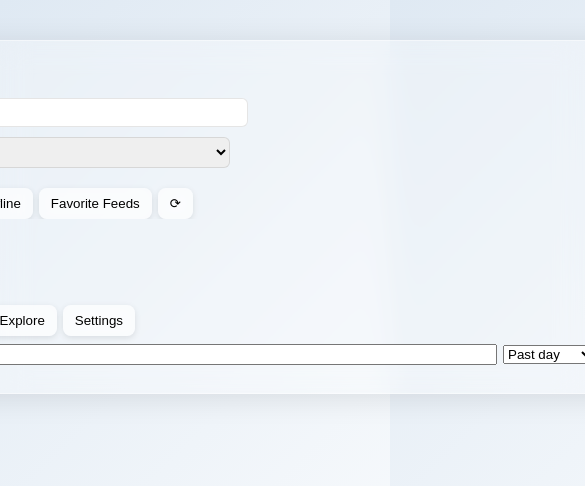
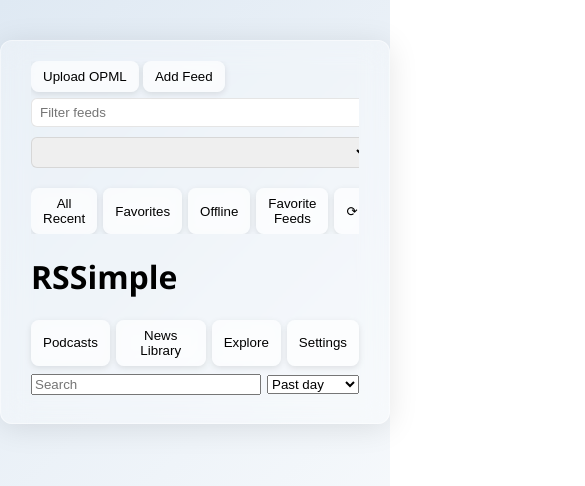
Before and after one commit to JSuttHoops/RSSimple, an Electron app: page index.html in a window 390 px wide. Shown: the top 486 px of the page, 585 px wide, since content can reach past the window. Drawn offline with Linux system fonts and the light colour scheme; no server answers.

Commit message:
fix: restore sidebar button visibility and layout

```diff
--- a/index.html
+++ b/index.html
@@ -30,8 +30,9 @@
         border: 1px solid rgba(255, 255, 255, 0.45);
         box-shadow: 0 4px 30px rgba(0, 0, 0, 0.1);
         padding: 20px 30px;
-      width: 100%;
-      min-width: 800px;
+        width: 95vw;
+        max-width: 1600px;
+        margin: 0 auto;
         transition: width 0.2s ease;
         display: flex;
         overflow: auto;
@@ -51,6 +52,7 @@
       border: none;
       border-radius: 8px;
       padding: 8px 12px;
+      color: inherit;
       background: rgba(255, 255, 255, 0.6);
       backdrop-filter: blur(8px);
       cursor: pointer;
@@ -460,7 +462,7 @@
       @media (max-width: 900px) {
         #app {
           flex-direction: column;
-        width: 100%;
+          width: 95%;
         }
 
       #sidebar {
```
Lines whose indentation alone changed are shown as unchanged.
